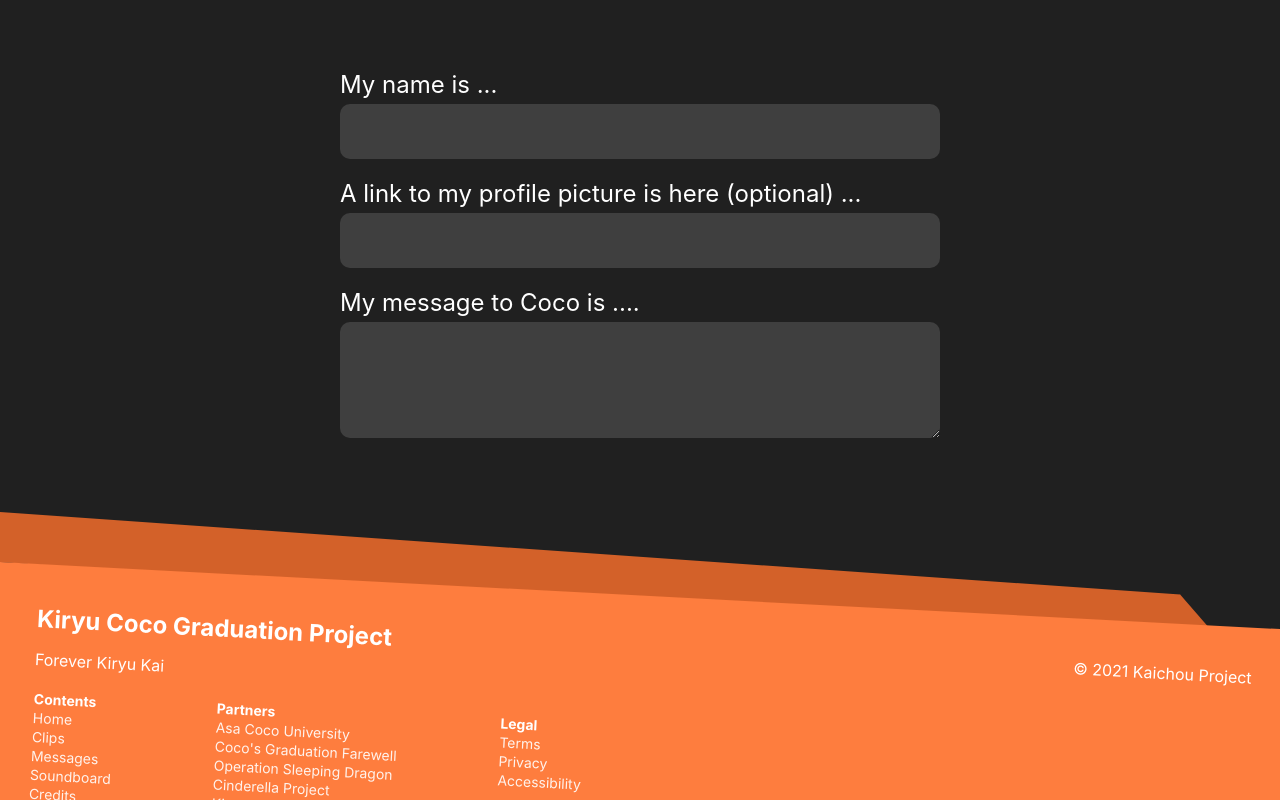
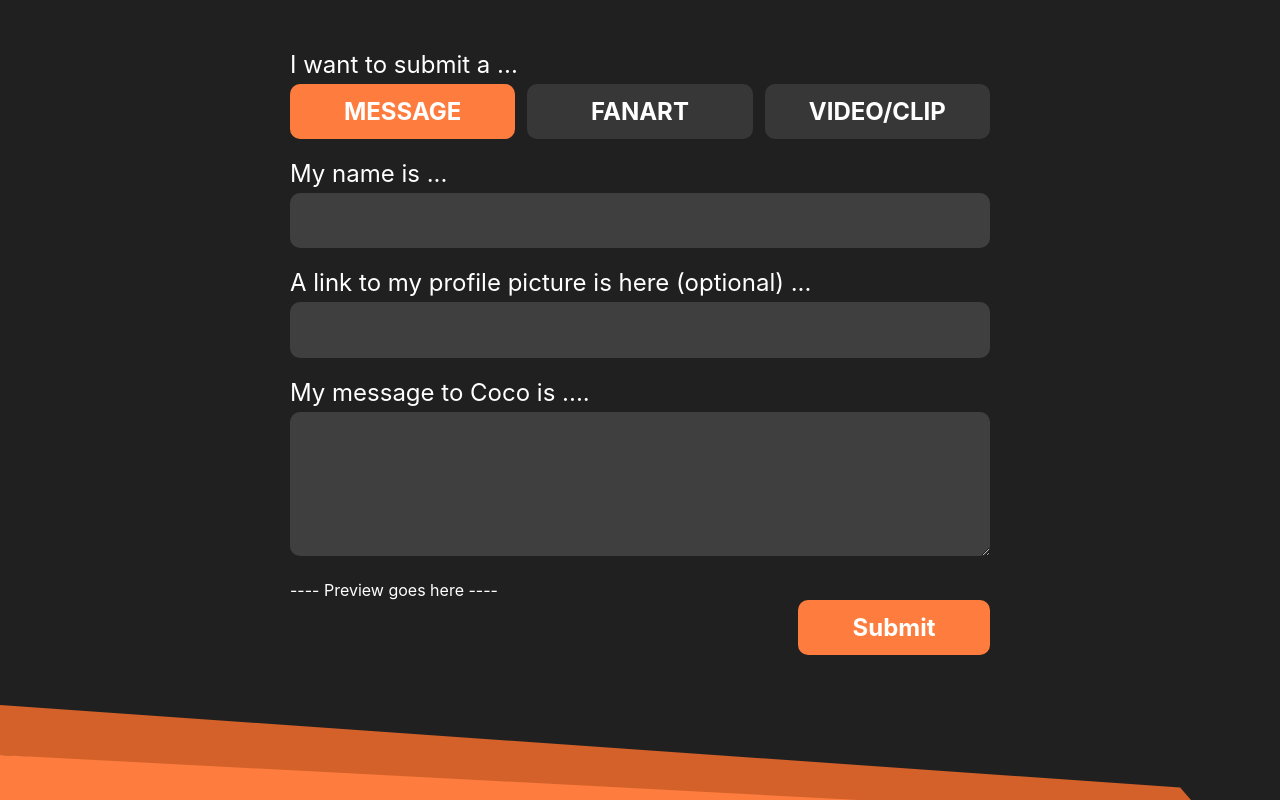
Before and after one commit to Kaichou-Project/kaichou-graduation, a Next.js app in the folder packages/frontend/: page /submission in a window 1280 px wide. Shown: the top 800 px of the page. Built offline with nearby package versions, Linux system fonts and the light colour scheme.

Commit message:
Add visual for form tabs

```diff
--- /dev/null
+++ b/packages/frontend/components/FormTabs.tsx
@@ -0,0 +1,17 @@
+import React from 'react'
+import PropTypes from 'prop-types'
+import styles from '../styles/Form.module.scss'
+
+export default function FormTabs() {
+  const selected = true
+  return (
+    <div className={styles.tabs}>
+      <label>I want to submit a ...</label>
+      <div className={`${styles.button} ${selected ? styles.selected : ''}`}>
+        MESSAGE
+      </div>
+      <div className={`${styles.button} ${styles.yellow}`}>FANART</div>
+      <div className={`${styles.button} ${styles.yellow}`}>VIDEO/CLIP</div>
+    </div>
+  )
+}
--- a/packages/frontend/pages/submission.tsx
+++ b/packages/frontend/pages/submission.tsx
@@ -2,15 +2,20 @@ import React from 'react'
 import TextInput from '../components/TextInput'
 import TextArea from '../components/TextArea'
 import Form from '../components/Form'
+import FormTabs from '../components/FormTabs'
 import Footer from '../components/Footer'
+import styles from '../styles/Form.module.scss'
 
 export default function Submission() {
   return (
     <>
       <Form>
+        <FormTabs />
         <TextInput label="My name is ..." />
         <TextInput label="A link to my profile picture is here (optional) ..." />
         <TextArea label="My message to Coco is ...." />
+        <div style={{ color: 'white' }}>---- Preview goes here ----</div>
+        <div className={styles.button_submit}>Submit</div>
       </Form>
       <Footer />
     </>
--- a/packages/frontend/styles/Form.module.scss
+++ b/packages/frontend/styles/Form.module.scss
@@ -2,9 +2,28 @@
 $normal-font-size: 24px;
 
 .form {
-  max-width: 600px;
+  max-width: 700px;
   padding: 50px;
   margin: auto;
+}
+
+.tabs {
+  width: 100%;
+  font-size: $normal-font-size;
+  color: $white;
+
+  display: grid;
+  grid-template-columns: 1fr 1fr 1fr;
+  grid-gap: 5px 0.5em;
+
+  label {
+    grid-column: 1 / 4;
+    grid-row: 1;
+  }
+
+  .button.selected {
+    background: $orange;
+  }
 }
 
 .textInput {
@@ -27,24 +46,44 @@ $normal-font-size: 24px;
 
   textarea {
     resize: vertical;
+    height: 6em;
   }
 
   input,
   textarea {
-    width: 100%;
+    width: calc(100% - 20px);
+    padding: 0 10px;
     background: #3f3f3f;
     border: none;
     border-radius: 10px;
-    padding: 0 10px;
-
-    box-sizing: border-box;
-    -moz-box-sizing: border-box;
-    -webkit-box-sizing: border-box;
   }
 
   textarea:focus,
   input:focus {
     outline: none;
-    border: 6px solid $orange;
+    box-shadow: 0 0 0 6px $orange;
   }
 }
+
+.button,
+.button_submit {
+  display: grid;
+  grid-template-columns: auto auto;
+  align-items: center;
+  justify-content: center;
+
+  color: $white;
+  background: #373737;
+  height: 2.3em;
+  border-radius: 10px;
+
+  font-size: $normal-font-size;
+  font-style: normal;
+  font-weight: bold;
+}
+
+.button_submit {
+  background: $orange;
+  width: 8em;
+  margin-left: auto;
+}
```
